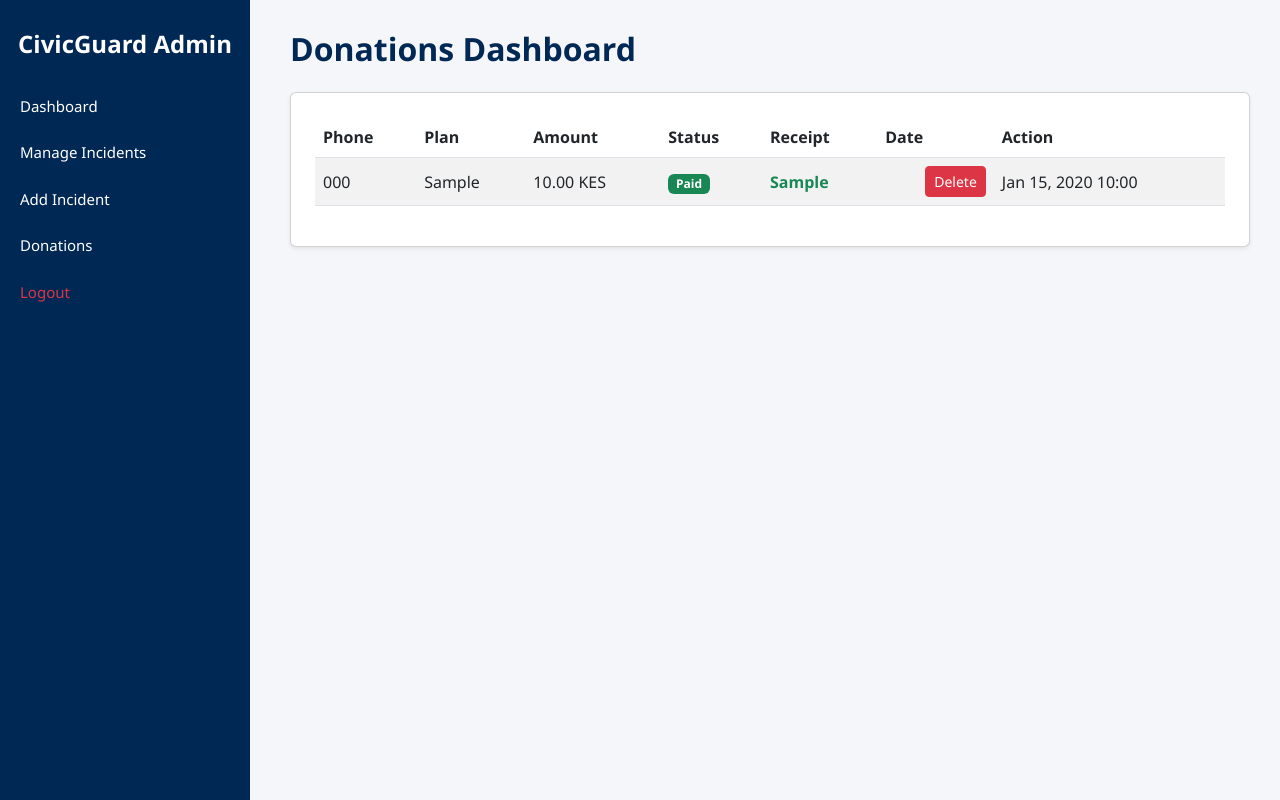
After one commit to E-Kerich/CivicGuard, a Django app: page /dashboard/donations/ in a window 1280 px wide. The commit adds this page. Run offline with Django 5.2, Linux system fonts and the light colour scheme; a user stored in the database is signed in; tables that the repository leaves empty hold one stand-in row (values such as "Sample post").

Commit message:
Mpesa API intergration

```diff
--- a/civicguard/settings.py
+++ b/civicguard/settings.py
@@ -126,7 +126,4 @@ STATIC_URL = 'static/'
 
 DEFAULT_AUTO_FIELD = 'django.db.models.BigAutoField'
 
-
-# Media files (Uploaded files)
-MEDIA_URL = '/media/'
-MEDIA_ROOT = os.path.join(BASE_DIR, 'media')
+# Mpesa APIs
--- a/incidents/forms.py
+++ b/incidents/forms.py
@@ -1,5 +1,6 @@
 from django import forms
 from .models import Incident
+from .models import Donation
 
 class IncidentForm(forms.ModelForm):
     class Meta:
--- a/incidents/models.py
+++ b/incidents/models.py
@@ -1,6 +1,7 @@
 from django.db import models
 from django.utils import timezone
 import uuid
+
 
 STATUS_CHOICES = (
     ('Pending', 'Pending'),
@@ -44,3 +45,17 @@ class Incident(models.Model):
 
     def __str__(self):
         return f"{self.reference_id} - {self.incident_type}"
+
+
+
+
+class Donation(models.Model):
+    phone_number = models.CharField(max_length=20)
+    amount = models.DecimalField(max_digits=8, decimal_places=2)
+    subscription_plan = models.CharField(max_length=50, blank=True, null=True)
+    mpesa_receipt = models.CharField(max_length=50, blank=True, null=True)
+    status = models.CharField(max_length=20, default="Pending")
+    created_at = models.DateTimeField(auto_now_add=True)
+
+    def __str__(self):
+        return f"{self.phone_number} - {self.amount} KES"
--- a/incidents/templates/incidents/admin_base.html
+++ b/incidents/templates/incidents/admin_base.html
@@ -73,7 +73,7 @@
         <a href="{% url 'admin_dashboard' %}">Dashboard</a>
         <a href="{% url 'admin_incident_list' %}">Manage Incidents</a>
         <a href="{% url 'admin_incident_add' %}">Add Incident</a>
-        <a href="#">Donations</a>
+        <a href="{% url 'admin_donations' %}">Donations</a>
         <a href="{% url 'admin_logout' %}" class="text-danger">Logout</a>
     </div>
 
--- /dev/null
+++ b/incidents/templates/incidents/admin_donations.html
@@ -0,0 +1,72 @@
+{% extends 'incidents/admin_base.html' %}
+
+{% block content %}
+
+<h2 class="fw-bold mb-4" style="color:#002855;">Donations Dashboard</h2>
+
+<div class="card shadow-sm p-4">
+
+    <div class="table-responsive">
+        <table class="table table-striped align-middle">
+            <thead>
+                <tr>
+                    <th>Phone</th>
+                    <th>Plan</th>
+                    <th>Amount</th>
+                    <th>Status</th>
+                    <th>Receipt</th>
+                    <th>Date</th>
+                    <th>Action</th>
+                </tr>
+            </thead>
+
+            <tbody>
+                {% for donation in donations %}
+                <tr>
+                    <td>{{ donation.phone_number }}</td>
+                    <td>{{ donation.subscription_plan }}</td>
+                    <td>{{ donation.amount }} KES</td>
+
+                    <td>
+                        {% if donation.status == "Paid" %}
+                            <span class="badge bg-success">Paid</span>
+                        {% else %}
+                            <span class="badge bg-warning text-dark">Pending</span>
+                        {% endif %}
+                    </td>
+
+                    <td>
+                        {% if donation.mpesa_receipt %}
+                            <span class="text-success fw-bold">{{ donation.mpesa_receipt }}</span>
+                        {% else %}
+                            <span class="text-muted">—</span>
+                        {% endif %}
+                    </td>
+
+                    <td class="text-end">
+                        <a href="{% url 'admin_donation_delete' donation.id %}"
+                           class="btn btn-sm btn-danger"
+                           onclick="return confirm('Are you sure you want to delete this donation?')">
+                           Delete
+                        </a>
+                    </td>
+
+                    <td>{{ donation.created_at|date:"M d, Y H:i" }}</td>
+                </tr>
+                {% empty %}
+                <tr>
+                    <td colspan="6" class="text-center text-muted py-4">
+                        No donations found.
+                    </td>
+                </tr>
+
+
+
+                {% endfor %}
+            </tbody>
+        </table>
+    </div>
+
+</div>
+
+{% endblock %}
--- a/incidents/urls.py
+++ b/incidents/urls.py
@@ -1,5 +1,7 @@
 from django.urls import path
 from . import views
+from django.urls import path, include
+from django.contrib import admin
 
 
 urlpatterns = [
@@ -29,6 +31,23 @@ urlpatterns = [
     path('incidents/', views.public_incident_list, name='public_incident_list'),
     path('incidents/<int:incident_id>/', views.public_incident_detail, name='public_incident_detail'),
 
+    # Mpesa Integration
+
+    path('donate/', views.process_donation, name='process_donation'),
+    path('mpesa/callback/', views.mpesa_callback, name='mpesa_callback'),
+
+    # Donation dashboard
+    path('dashboard/donations/', views.admin_donations, name='admin_donations'),
+    path('dashboard/donations/<int:donation_id>/delete/', views.admin_donation_delete, name='admin_donation_delete'),
+
+    path('donate/success/', views.donation_success, name='donation_success'),
+
+
+
+
+
+
+
 
 
 
--- a/incidents/views.py
+++ b/incidents/views.py
@@ -4,6 +4,16 @@ from .forms import IncidentForm
 from django.contrib.auth import authenticate, login, logout
 from django.contrib.auth.decorators import login_required
 from .models import Incident
+
+import requests
+from django.http import JsonResponse
+from .models import Donation
+import base64
+import datetime
+import json
+from django.views.decorators.csrf import csrf_exempt
+
+
 
 def home(request):
     return render(request, 'incidents/home.html')
@@ -214,3 +224,154 @@ def public_incident_detail(request, incident_id):
     return render(request, 'incidents/public_incident_detail.html', {
         'incident': incident
     })
+
+# Dashboard donation
+
+
+
+
+def generate_mpesa_access_token():
+    consumer_key = ENV['MPESA_CONSUMER_KEY']
+    consumer_secret = ENV['MPESA_CONSUMER_SECRET']
+
+    api_url = "https://sandbox.safaricom.co.ke/oauth/v1/generate?grant_type=client_credentials"
+    r = requests.get(api_url, auth=(consumer_key, consumer_secret))
+    return r.json()['access_token']
+
+
+def process_donation(request):
+    if request.method == "POST":
+        phone = request.POST.get("phone").strip()
+        # Ensure MPesa format is correct
+        if phone.startswith("07"):
+            phone = "254" + phone[1:]
+        elif phone.startswith("+254"):
+            phone = phone[1:]
+        elif phone.startswith("254") == False:
+            return JsonResponse({"message": "Invalid phone format"}, status=400)
+
+        plan = request.POST.get("plan")
+
+        if plan == "Custom":
+            amount = request.POST.get("amount")
+        else:
+            amount = plan.split("-")[1].strip()  # Extract number
+
+        donation = Donation.objects.create(
+            phone_number=phone,
+            amount=amount,
+            subscription_plan=plan
+        )
+
+        # MPesa STK PUSH
+        access_token = generate_mpesa_access_token()
+        stk_url = "https://sandbox.safaricom.co.ke/mpesa/stkpush/v1/processrequest"
+
+        timestamp = datetime.datetime.now().strftime("%Y%m%d%H%M%S")
+        shortcode = ENV['MPESA_SHORTCODE']
+        passkey = ENV['MPESA_PASSKEY']
+        password = base64.b64encode((shortcode + passkey + timestamp).encode()).decode("utf-8")
+
+        payload = {
+            "BusinessShortCode": shortcode,
+            "Password": password,
+            "Timestamp": timestamp,
+            "TransactionType": "CustomerPayBillOnline",
+            "Amount": amount,
+            "PartyA": phone,
+            "PartyB": shortcode,
+            "PhoneNumber": phone,
+            "CallBackURL": "https://trichenest.com/mpesa/callback/",
+            "AccountReference": "CivicGuard Support",
+            "TransactionDesc": "Subscription Donation"
+        }
+
+        headers = {
+            "Authorization": "Bearer %s" % access_token
+        }
+
+        response = requests.post(stk_url, json=payload, headers=headers)
+
+        return JsonResponse({"message": "Donation request sent", "response": response.json()})
+
+
+
+
+
+@csrf_exempt
+def mpesa_callback(request):
+    if request.method == "POST":
+        callback_data = json.loads(request.body.decode('utf-8'))
+
+        # Extract required fields
+        try:
+            result_code = callback_data['Body']['stkCallback']['ResultCode']
+            result_desc = callback_data['Body']['stkCallback']['ResultDesc']
+            checkout_request_id = callback_data['Body']['stkCallback']['CheckoutRequestID']
+
+            # If payment failed, stop here.
+            if result_code != 0:
+                print("Payment failed:", result_desc)
+                return HttpResponse("Callback received", status=200)
+
+            # Extract metadata (only exists when payment is successful)
+            metadata_items = callback_data['Body']['stkCallback']['CallbackMetadata']['Item']
+
+            mpesa_receipt = None
+            phone_number = None
+            amount = None
+
+            # Loop through metadata
+            for item in metadata_items:
+                if item['Name'] == "MpesaReceiptNumber":
+                    mpesa_receipt = item['Value']
+                if item['Name'] == "PhoneNumber":
+                    phone_number = item['Value']
+                if item['Name'] == "Amount":
+                    amount = item['Value']
+
+            # GET THE DONATION RECORD
+            from .models import Donation
+            donation = Donation.objects.filter(
+                phone_number=str(phone_number)[-9:]  # match phone properly
+            ).last()
+
+            if donation:
+                donation.status = "Paid"
+                donation.mpesa_receipt = mpesa_receipt
+                donation.save()
+
+            print("PAYMENT VERIFIED:", mpesa_receipt, amount, phone_number)
+
+        except Exception as e:
+            print("Callback error:", e)
+
+        return HttpResponse("Callback received", status=200)
+
+
+@login_required(login_url='admin_login')
+def admin_donations(request):
+    donations = Donation.objects.order_by('-created_at')
+
+    return render(request, 'incidents/admin_donations.html', {
+        'donations': donations
+    })
+
+# Delete donations
+@login_required(login_url='admin_login')
+def admin_donation_delete(request, donation_id):
+    donation = Donation.objects.get(id=donation_id)
+
+    if request.method == "POST":
+        donation.delete()
+        return redirect('admin_donations')
+
+    return render(request, 'incidents/admin_donation_delete.html', {
+        'donation': donation
+    })
+
+
+
+# Donation success
+def donation_success(request):
+    return render(request, "incidents/donation_success.html")
--- /dev/null
+++ b/requirements.txt
@@ -0,0 +1,6 @@
+Django==5.0.7
+django-environ==0.11.2
+django-phonenumber-field==8.0.0
+djangorestframework==3.15.2
+phonenumbers==8.13.42
+requests==2.32.3
```
Also changed, not shown: incidents/templates/incidents/admin_donation_delete.html (added, +30 -0 lines), incidents/templates/incidents/donation_success.html (added, +11 -0 lines), incidents/templates/incidents/support.html (+151 -41 lines), templates/base.html (+13 -0 lines).
